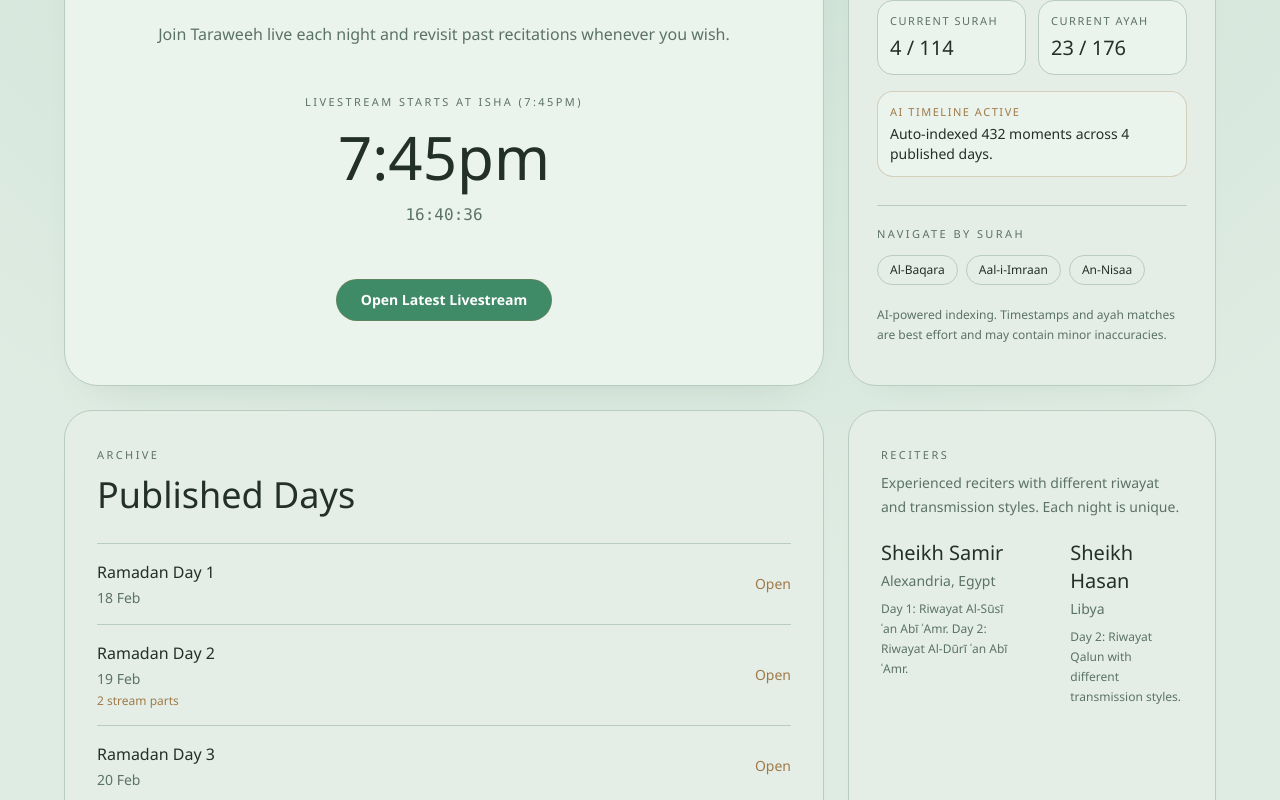
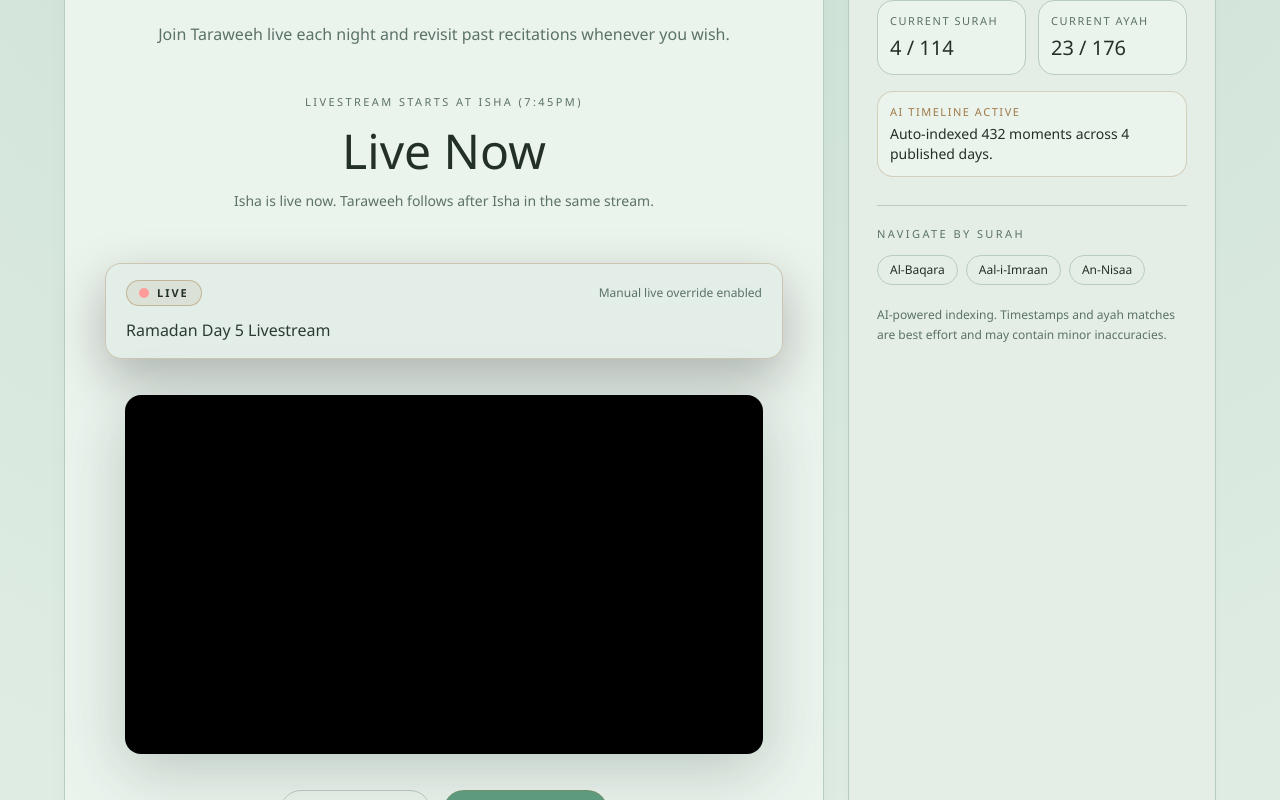
Before and after one commit to Himikid/andalus-taraweeh, a Next.js app: page / in a window 1280 px wide. Shown: the part 360-1160 px from the top of the page. Built offline with nearby package versions, Linux system fonts and the light colour scheme; no server answers.

Commit message:
Auto-embed latest configured livestream on home

```diff
--- a/components/home/HomeLiveBlock.tsx
+++ b/components/home/HomeLiveBlock.tsx
@@ -4,6 +4,7 @@ import Link from "next/link";
 import { useMemo } from "react";
 import VideoPlayer from "@/components/day/VideoPlayer";
 import LiveStatus from "@/components/home/LiveStatus";
+import { getVideoPartsForDay } from "@/data/taraweehVideos";
 
 type HomeLiveBlockProps = {
   latestDay: number | null;
@@ -12,8 +13,14 @@ type HomeLiveBlockProps = {
 };
 
 export default function HomeLiveBlock({ latestDay, manualVideoId = null, manualTitle = "" }: HomeLiveBlockProps) {
-  const liveVideoId = manualVideoId;
-  const liveTitle = manualTitle;
+  const latestDayVideoId = useMemo(() => {
+    if (!latestDay) return "";
+    const parts = getVideoPartsForDay(latestDay);
+    return parts[0]?.videoId ?? "";
+  }, [latestDay]);
+
+  const liveVideoId = manualVideoId || latestDayVideoId || null;
+  const liveTitle = manualTitle || (latestDay ? `Ramadan Day ${latestDay} Livestream` : "");
 
   const hasLiveVideo = Boolean(liveVideoId);
   const latestDayHref = useMemo(() => {
```
